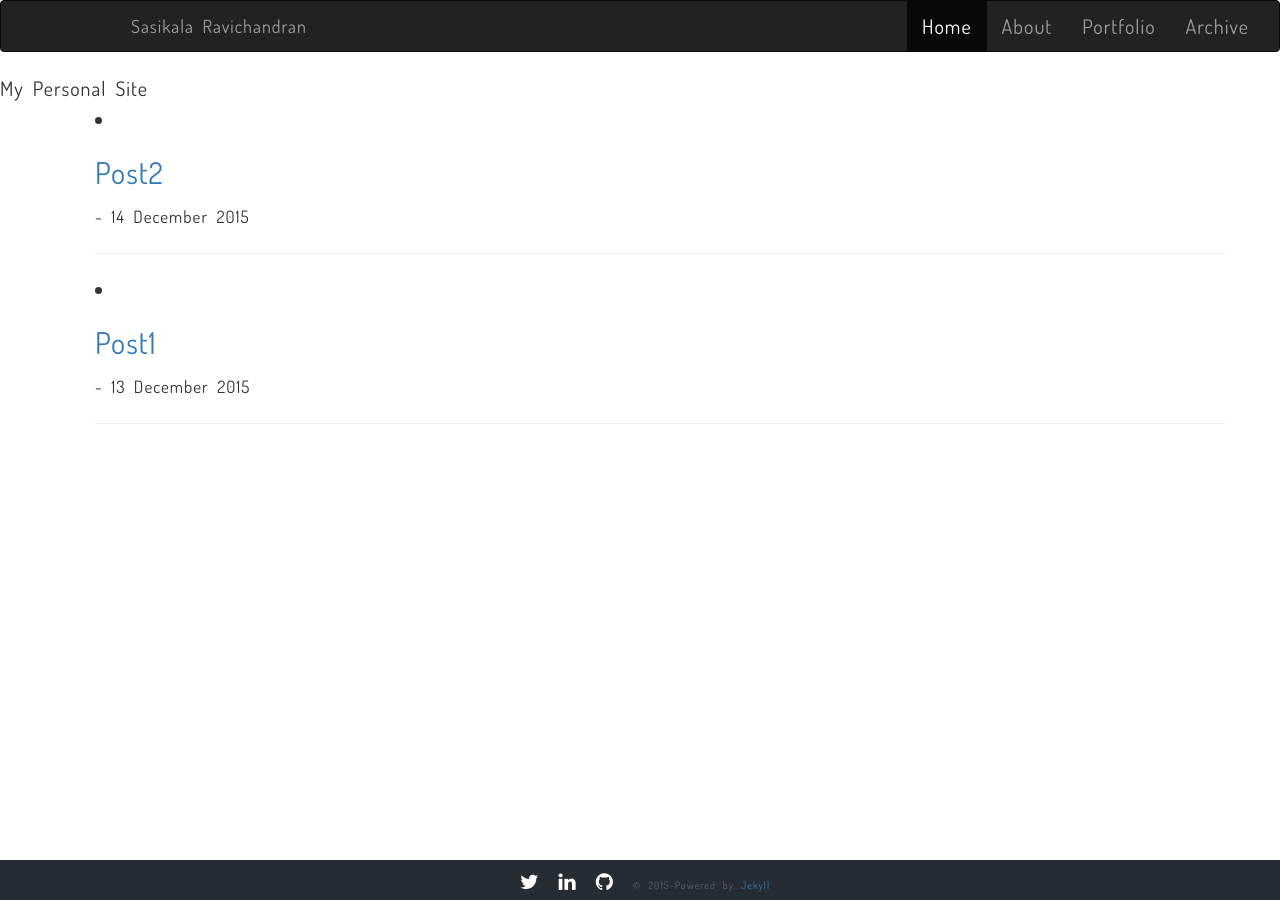
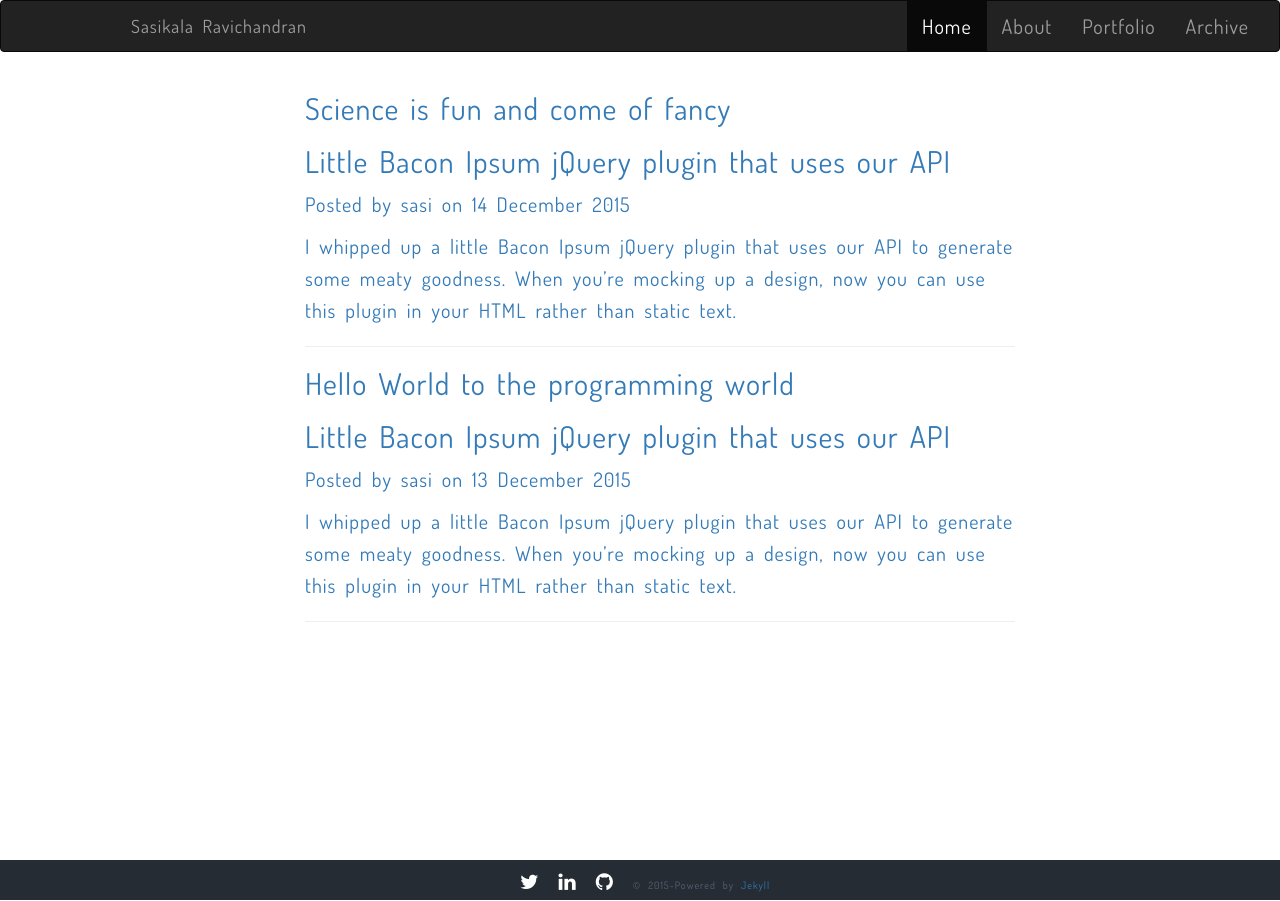
Before and after one commit to Sasikala-Ravichandran/sasi-kala.github.io, a Jekyll site: the page built from index.html, in a window 1280 px wide. Built offline with Jekyll 4.4.1, drawn with Linux system fonts in a browser that asks for light colours; nearby versions of some CDN libraries; Markdown is read by kramdown in place of the engine named in the settings.

Commit message:
modified the posts

```diff
--- a/_includes/head.html
+++ b/_includes/head.html
@@ -8,24 +8,22 @@
   <title> {% if page.title %} {{ page.title }} | {% endif %} Sasikala Ravichandran </title>
 
   <!-- Custom CSS -->
-  <link rel="stylesheet" href="css/custom.css" type="text/css">
+  <link rel="stylesheet" href="{{ site.url }}/css/custom.css" type="text/css">
 
   <!-- Custom Fonts -->
   <link href='https://fonts.googleapis.com/css?family=Dosis' rel='stylesheet' type='text/css'>
 
-   <!--Font Awesome -->
+    <!--Font Awesome -->
   <link rel="stylesheet" href="https://maxcdn.bootstrapcdn.com/font-awesome/4.5.0/css/font-awesome.min.css" type='text/css'>
+
 
   <!--JQuery-->
   <script src="//ajax.googleapis.com/ajax/libs/jquery/1.10.2/jquery.min.js"></script>
-
   <!-- Bootstrap Core JQuery -->
-  <script src="javascript/bootstrap-sprockets.js"></script>
-  <script src="javascript/bootstrap.min.js"></script>
-
+  <script src="{{ site.url }}/javascript/bootstrap-sprockets.js"></script>
+  <script src="{{ site.url }}/javascript/bootstrap.min.js"></script>
   <!-- Custom JQuery -->
-  <script src="javascript/custom.js"></script>
-
+  <script src="{{ site.url }}/javascript/custom.js"></script>
   <!-- Icon -->
   <!-- HTML5 Shim IE8 support of HTML5 elements and media queries -->
   <!--[if lt IE 9]>
--- a/_posts/2015-12-13-post1.md
+++ b/_posts/2015-12-13-post1.md
@@ -1,6 +1,9 @@
 ---
 layout: post
-title: Post1
+title:  Hello World to the programming world
+description: Little Bacon Ipsum jQuery plugin that uses our API
+author: sasi
 comments: true
 ---
+
 I whipped up a little Bacon Ipsum jQuery plugin that uses our API to generate some meaty goodness.  When you’re mocking up a design, now you can use this plugin in your HTML rather than static text.
--- a/_posts/2015-12-14-post2.md
+++ b/_posts/2015-12-14-post2.md
@@ -1,7 +1,13 @@
 ---
 layout: post
-title: Post2
+title: Science is fun and come of fancy
+description: Little Bacon Ipsum jQuery plugin that uses our API
+author: sasi
 comments: true
 ---
 
 I whipped up a little Bacon Ipsum jQuery plugin that uses our API to generate some meaty goodness.  When you’re mocking up a design, now you can use this plugin in your HTML rather than static text.
+
+I whipped up a little Bacon Ipsum jQuery plugin that uses our API to generate some meaty goodness.  When you’re mocking up a design, now you can use this plugin in your HTML rather than static text.
+
+I whipped up a little Bacon Ipsum jQuery plugin that uses our API to generate some meaty goodness.  When you’re mocking up a design, now you can use this plugin in your HTML rather than static text.
--- a/index.html
+++ b/index.html
@@ -2,18 +2,25 @@
 layout: default
 title: Home
 ---
-My Personal Site
+
 <section class="container">
   <div class="row">
-    <ul style="list-style-position: inside">
-      {% for post in site.posts %}
-        <li>
-          <h2><a href="{{site.baseurl}}{{ post.url }}">{{ post.title }}</a></h2>
-             <small> - {{ post.date | date: "%d %B %Y" }} </small>
-             <hr>
-           </li>
+    <div class="col-lg-8 col-lg-offset-2 col-md-10 col-md-offset-1">
+      <ul style="list-style-position: inside; list-style-type: none;">
+        {% for post in site.posts %}
+          <li>
+            <div class="post-preview">
+               <a href="{{ post.url }}">
+                 <h2 class="post-title">{{ post.title }}</h2>
+                 <h2 class="post-subtitle">{{ post.description }}</h2>
+                 <p class="post-meta">Posted by {{ post.author }} on {{ post.date | date: "%d %B %Y" }} </p>
+                 <p>{{ post.excerpt }}</p>
+                 <hr>
+               </a>
+            </div>
+          </li>
         {% endfor %}
       </ul>
-
+    </div>
   </div>
 </section>
```
Also changed, not shown: _layouts/post.html (+6 -4 lines).
